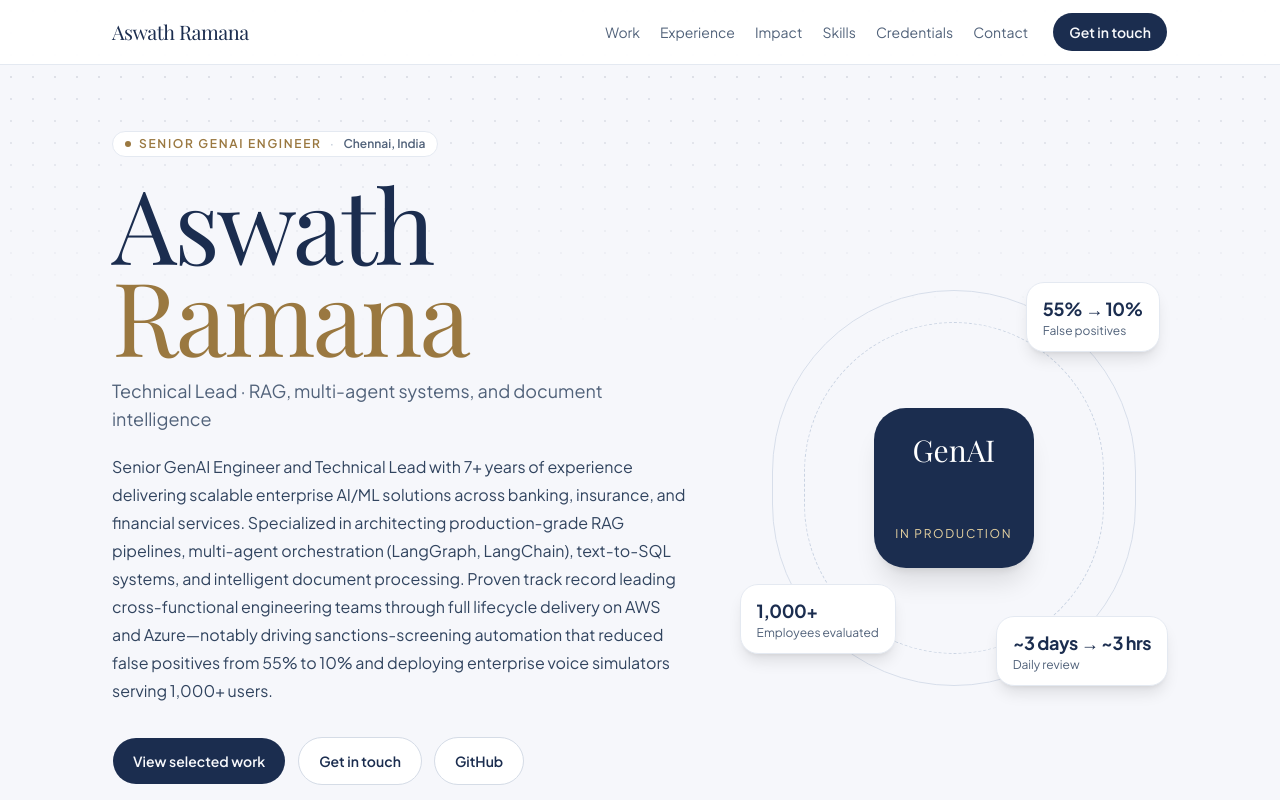
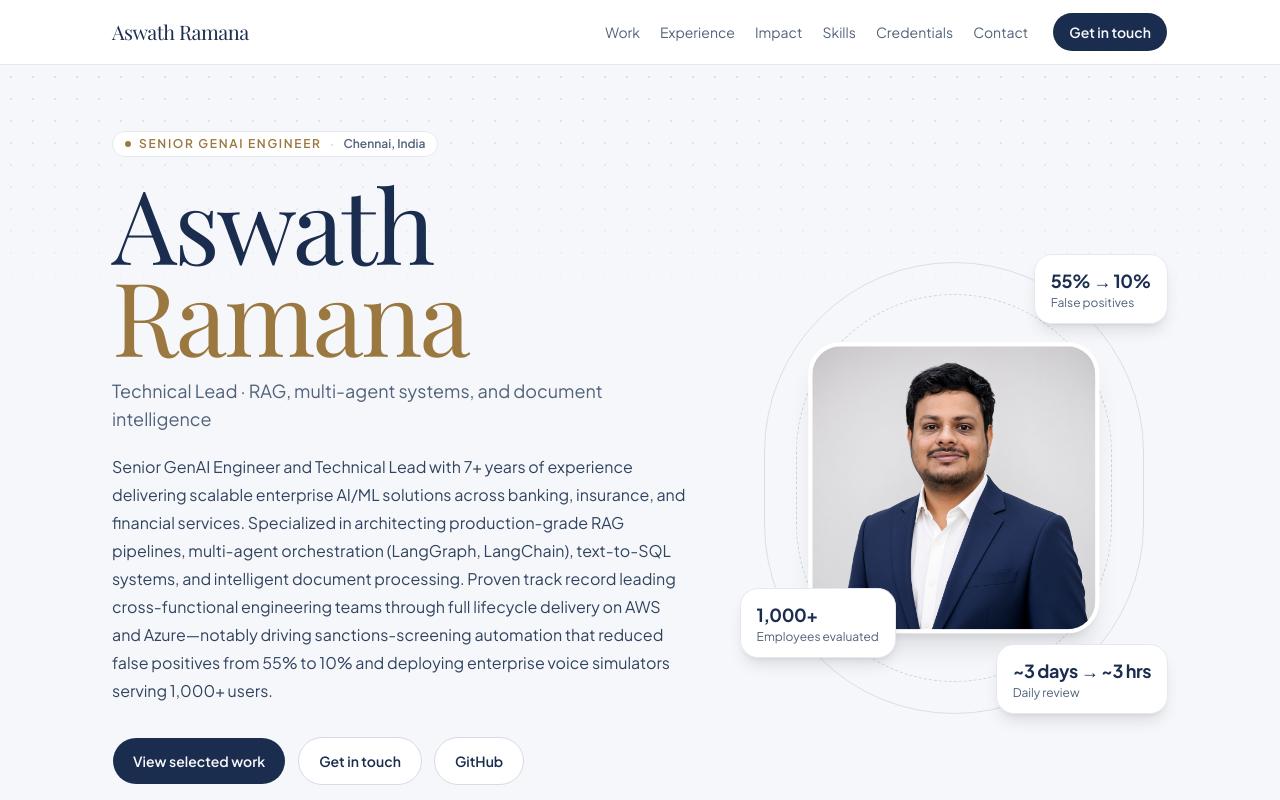
Before and after one commit to madaswath/aswath-ramana-portfolio, a Next.js app: page / in a window 1280 px wide. Shown: the top 800 px of the page. Built offline with nearby package versions, Linux system fonts and the light colour scheme; a web font is replaced by a local one.

Commit message:
Add a professional headshot to the hero.
Place a navy-suit portrait beside the introduction on desktop and under the name on mobile.

Co-authored-by: madaswath <madaswath@gmail.com>

```diff
--- a/components/home-page.tsx
+++ b/components/home-page.tsx
@@ -1,4 +1,5 @@
 import type { ReactNode } from "react";
+import Image from "next/image";
 import {
   AudioLines,
   Bot,
@@ -116,6 +117,15 @@ function Hero() {
           <p className="mt-4 text-lg text-[#51627a]">
             Technical Lead · RAG, multi-agent systems, and document intelligence
           </p>
+          <div className="relative mx-auto mt-6 aspect-square w-56 overflow-hidden rounded-[1.6rem] border-4 border-white shadow-lg lg:hidden">
+            <Image
+              src="/aswath-ramana.jpg"
+              alt="Aswath Ramana, Senior GenAI Engineer, in a navy suit"
+              fill
+              sizes="224px"
+              className="object-cover object-[center_18%]"
+            />
+          </div>
           <p className="mt-5 max-w-xl text-base leading-7 text-[#31445f]">{person.summary}</p>
           <div className="mt-8 flex flex-col gap-3 sm:flex-row sm:flex-wrap">
             <Button
@@ -165,16 +175,24 @@ function Hero() {
             ) : null}
           </ul>
         </div>
-        <div className="relative mx-auto hidden h-[460px] w-full max-w-md lg:block" aria-hidden="true">
-          <div className="absolute inset-8 rounded-full border border-[#d7deea]" />
-          <div className="absolute inset-16 rounded-full border border-dashed border-[#c9d3e2]" />
-          <div className="absolute top-1/2 left-1/2 grid size-40 -translate-x-1/2 -translate-y-1/2 place-items-center rounded-[2rem] bg-[#1b2d4f] text-center text-white shadow-xl">
-            <p className="font-serif text-3xl leading-none">GenAI</p>
-            <p className="mt-2 px-4 text-xs tracking-[0.14em] text-[#e7d3a1] uppercase">In production</p>
+        <div className="relative mx-auto hidden w-full max-w-sm lg:block lg:h-[500px] lg:max-w-md">
+          <div className="pointer-events-none absolute inset-6 hidden rounded-full border border-[#d7deea] lg:block" aria-hidden="true" />
+          <div className="pointer-events-none absolute inset-14 hidden rounded-full border border-dashed border-[#c9d3e2] lg:block" aria-hidden="true" />
+          <div className="relative mx-auto aspect-square w-[86%] overflow-hidden rounded-[2rem] border-4 border-white shadow-xl lg:absolute lg:top-1/2 lg:left-1/2 lg:w-[68%] lg:-translate-x-1/2 lg:-translate-y-1/2">
+            <Image
+              src="/aswath-ramana.jpg"
+              alt="Aswath Ramana, Senior GenAI Engineer, in a navy suit"
+              fill
+              priority
+              sizes="(min-width: 1024px) 320px, 80vw"
+              className="object-cover object-[center_18%]"
+            />
           </div>
-          <FloatCard className="top-6 right-2" figure="55% → 10%" label="False positives" />
-          <FloatCard className="bottom-16 left-0" figure="1,000+" label="Employees evaluated" />
-          <FloatCard className="right-0 bottom-8" figure="~3 days → ~3 hrs" label="Daily review" />
+          <div className="pointer-events-none absolute inset-0 hidden lg:block" aria-hidden="true">
+            <FloatCard className="top-4 right-0" figure="55% → 10%" label="False positives" />
+            <FloatCard className="bottom-20 left-0" figure="1,000+" label="Employees evaluated" />
+            <FloatCard className="right-0 bottom-6" figure="~3 days → ~3 hrs" label="Daily review" />
+          </div>
         </div>
       </div>
       <aside className="mt-10 rounded-3xl border border-[#e4e9f1] bg-white p-6 shadow-sm lg:hidden" aria-label="Profile">
```
Also changed, not shown: public/aswath-ramana.jpg (added).
